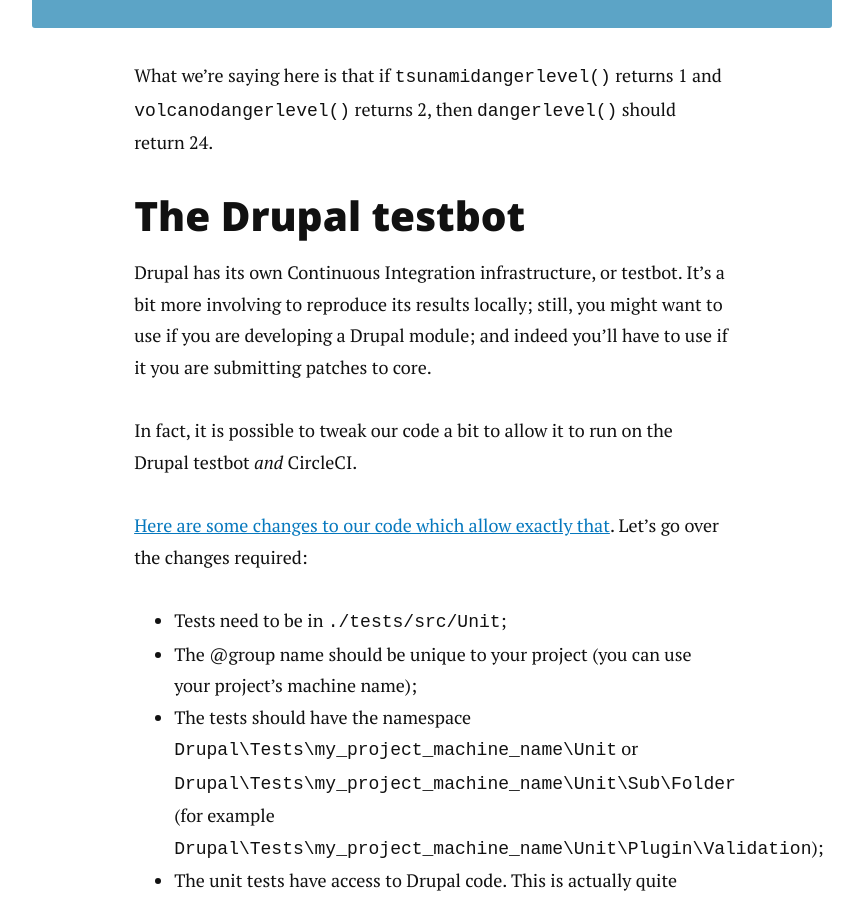
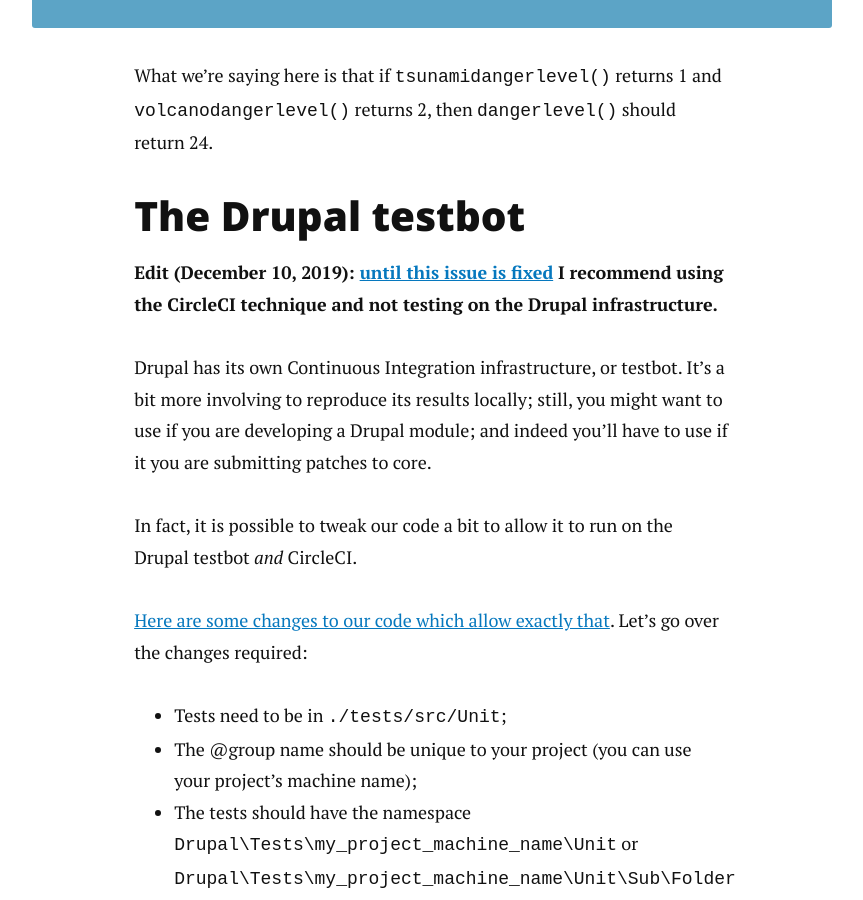
Before and after one commit to alberto56/dcycleblog, a Jekyll site: the page built from _posts/2019-10-16-unit-testing.md, in a window 1280 px wide and 900 px high, scrolled down 29351 px. Shown: the whole window, without its empty margins (208-1071 px from the left). Built offline with Jekyll 4.4.1, drawn with Linux system fonts in a browser that asks for light colours; nearby versions of some CDN libraries; comment, search, counter and statistics services are not loaded.

Commit message:
Update 2019-10-16-unit-testing.md

```diff
--- a/_posts/2019-10-16-unit-testing.md
+++ b/_posts/2019-10-16-unit-testing.md
@@ -584,6 +584,8 @@
 The Drupal testbot
 -----
 
+**Edit (December 10, 2019): [until this issue is fixed](https://github.com/dcycle/drupal-tester/issues/2) I recommend using the CircleCI technique and not testing on the Drupal infrastructure.**
+
 Drupal has its own Continuous Integration infrastructure, or testbot. It's a bit more involving to reproduce its results locally; still, you might want to use if you are developing a Drupal module; and indeed you'll have to use if it you are submitting patches to core.
 
 In fact, it is possible to tweak our code a bit to allow it to run on the Drupal testbot _and_ CircleCI.
```
